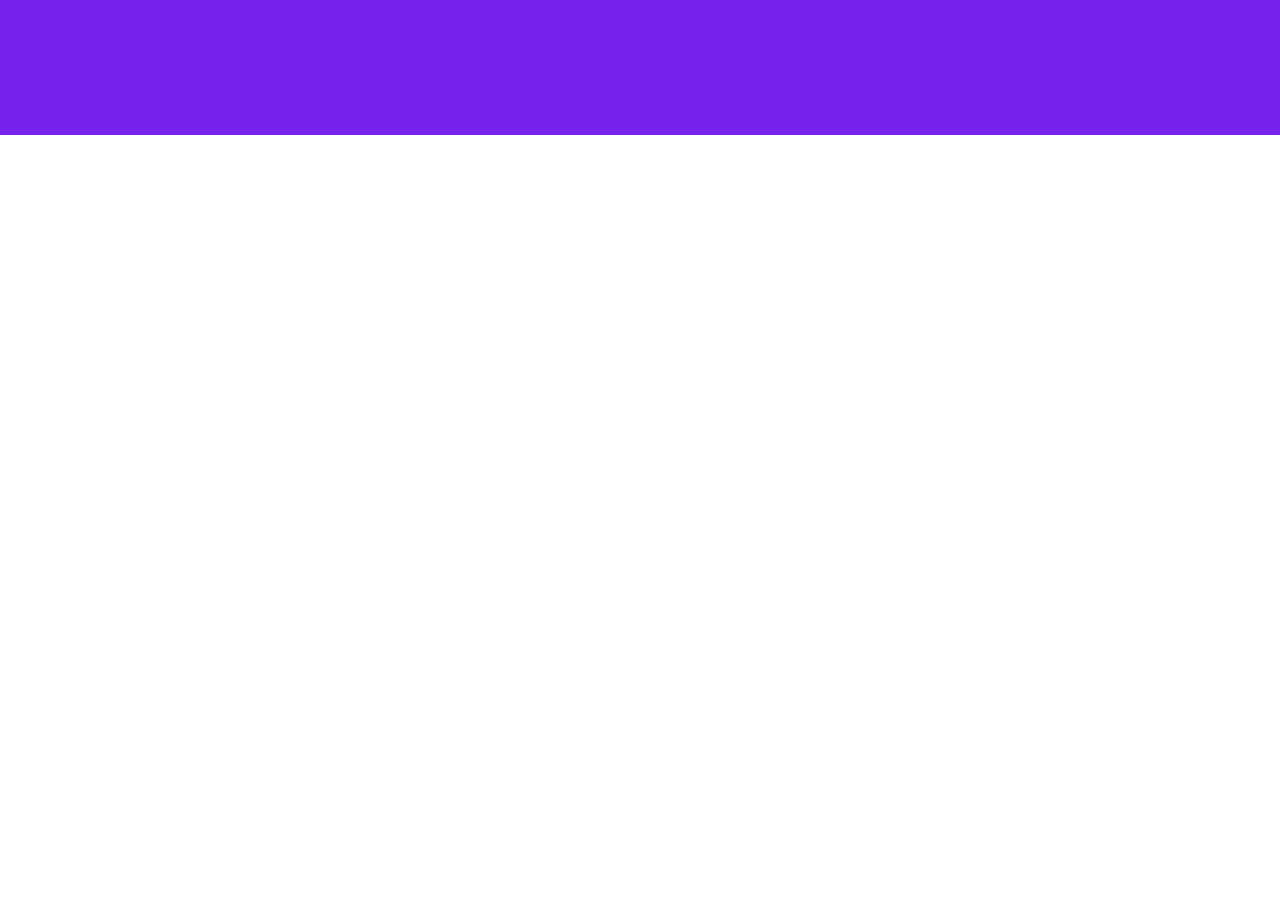
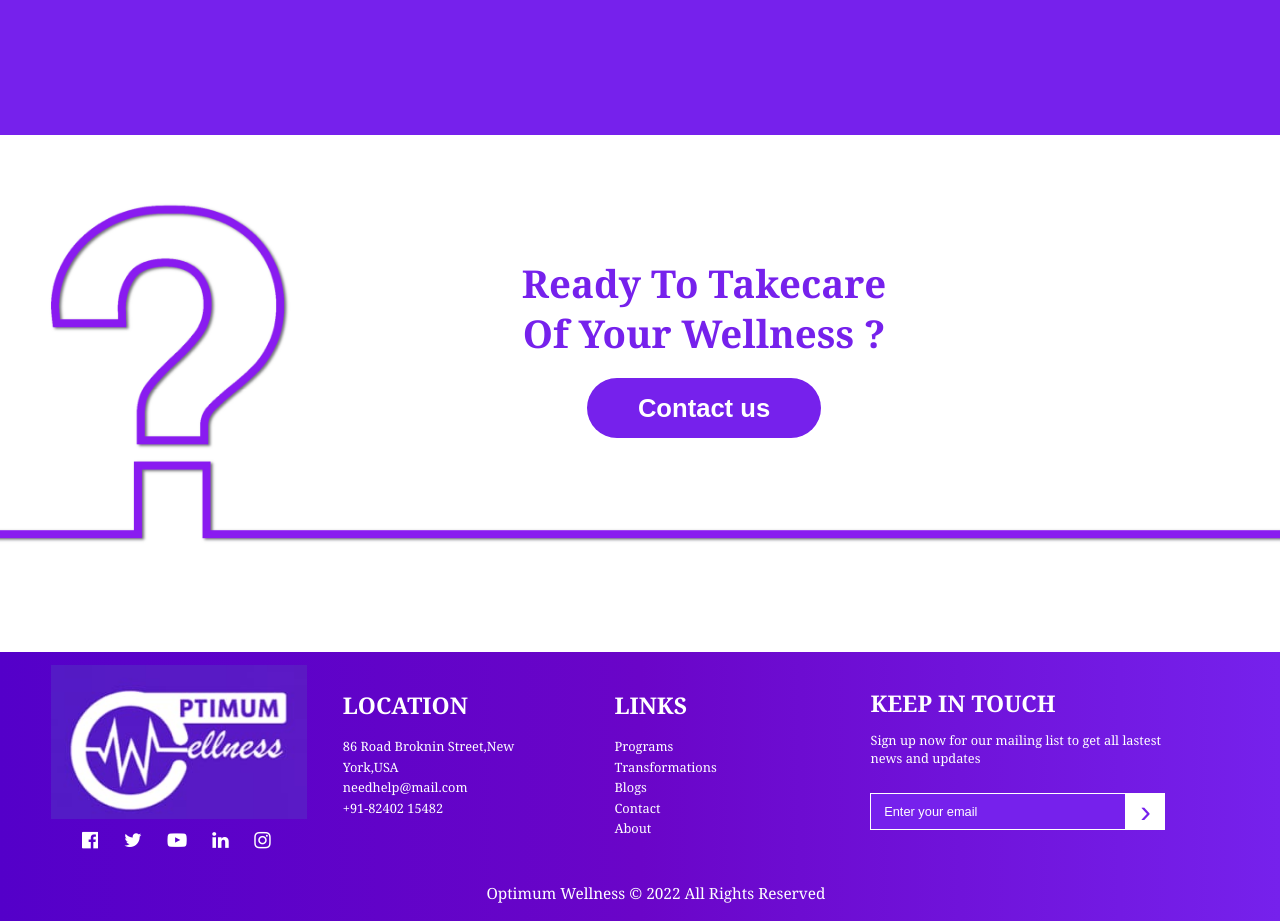
Before and after one commit to vanshika0606/optimum_wellness, a React (Create React App) app: page /about in a window 1280 px wide. Shown: the part 4080-5001 px from the top of the page. Before the commit the page ends 4215 px from the top, so only its background shows below. Built offline with nearby package versions, Linux system fonts and the light colour scheme.

Commit message:
about page

```diff
--- /dev/null
+++ b/src/About_compo/About_story/Ready.js
@@ -0,0 +1,13 @@
+import React from 'react'
+import './about_story.css'
+
+const Ready = () => {
+  return (
+    <div className='ready'>
+      <h3 style={{fontSize:'3vw', color:'#7621EC'}}>Ready To Takecare Of Your Wellness ?</h3>
+      <button >Contact us </button>
+    </div>
+  )
+}
+
+export default Ready
--- a/src/About_compo/About_story/about_story.css
+++ b/src/About_compo/About_story/about_story.css
@@ -88,3 +88,20 @@
 
 width:35vw;
 }
+.ready{
+    position: absolute;
+    top: 339vw;
+    left:40vw;
+    width:30vw;
+    line-height: 1.3;
+}
+.ready button{
+    margin-top: 1.5vw;
+    border:none; background-color:#7621EC; color:white;
+    padding:1.2vw 4vw;font-size:2vw;border-radius:30px;
+    font-weight: bold;
+}
+.ready button:hover{
+    background-color: #8546dd;
+    cursor: pointer;
+}
--- a/src/pages/About.js
+++ b/src/pages/About.js
@@ -5,6 +5,11 @@ import Coaches from '../components/Coaches/Coaches'
 import Two_coaches from '../About_compo/About_story/Two_coaches'
 import square from '../About_compo/images/doctors_square_img.png'
 import squaree from '../components/images/square-design.png'
+import mark from '../About_compo/images/question_mark.png'
+import Ready from '../About_compo/About_story/Ready.js';
+import Footer from '../components/footer/Footer'
+
+
 const About = () => {
   return (
     <div>
@@ -13,6 +18,10 @@ const About = () => {
       <Two_coaches/>
       <Coaches heading={"MEET OUR COACHES"} headingColor={'rgb(118, 33, 236)'} square={squaree} background={'white'} nameColor={'rgb(118, 33, 236)'} headingPaddingTop={'0vw'} bottomImages={'-7vw'}  professionColor={'black'}/>
       <Coaches heading={"BOARD OF DOCTORS"} headingColor={'white'} square={square} background={'rgb(118, 33, 236)'} nameColor={'white'} headingPaddingTop={'4vw'} bottomImages={'-4vw'}  professionColor={'white'}/>
+
+      <img src={mark} style={{width:'100vw'}} />
+      <Ready/>
+      <Footer/>
     </div>
   )
 }
```
Also changed, not shown: src/About_compo/images/question_mark.png (added).
